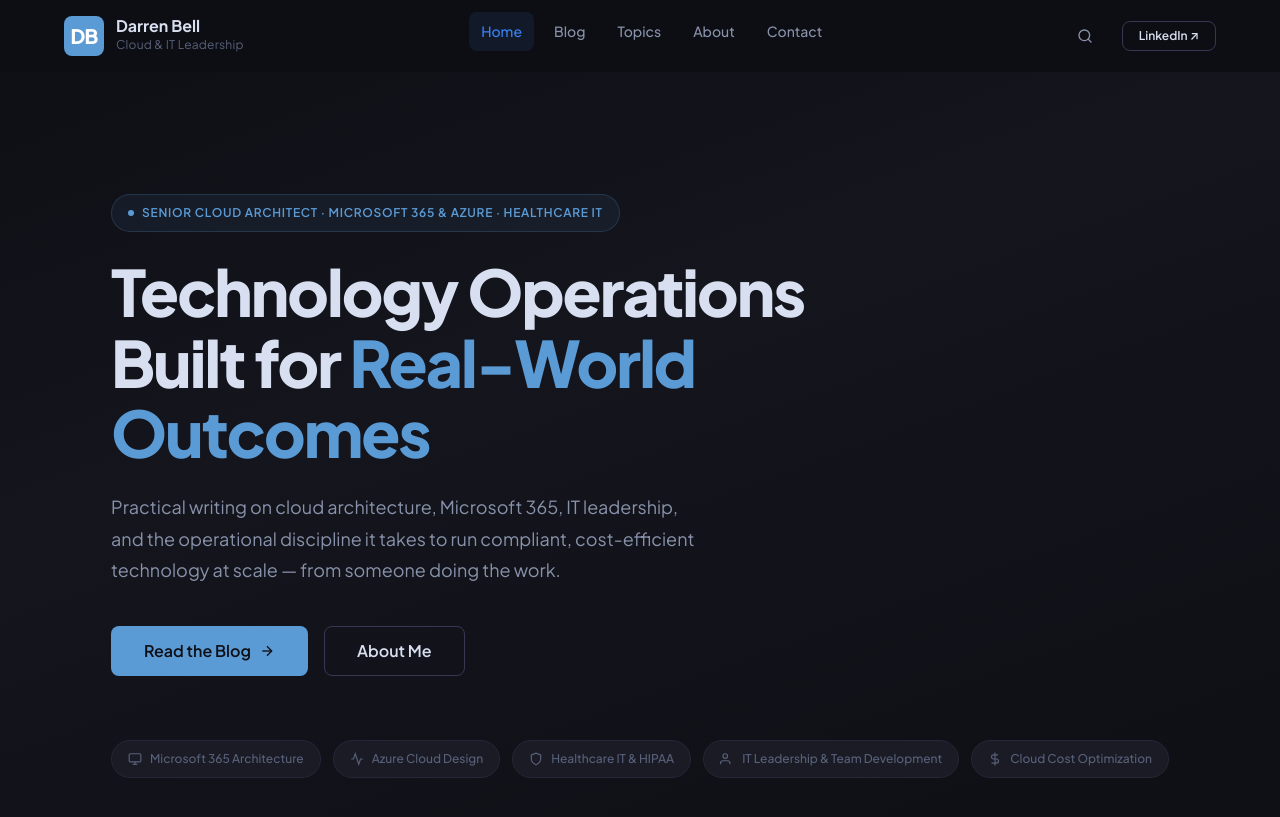
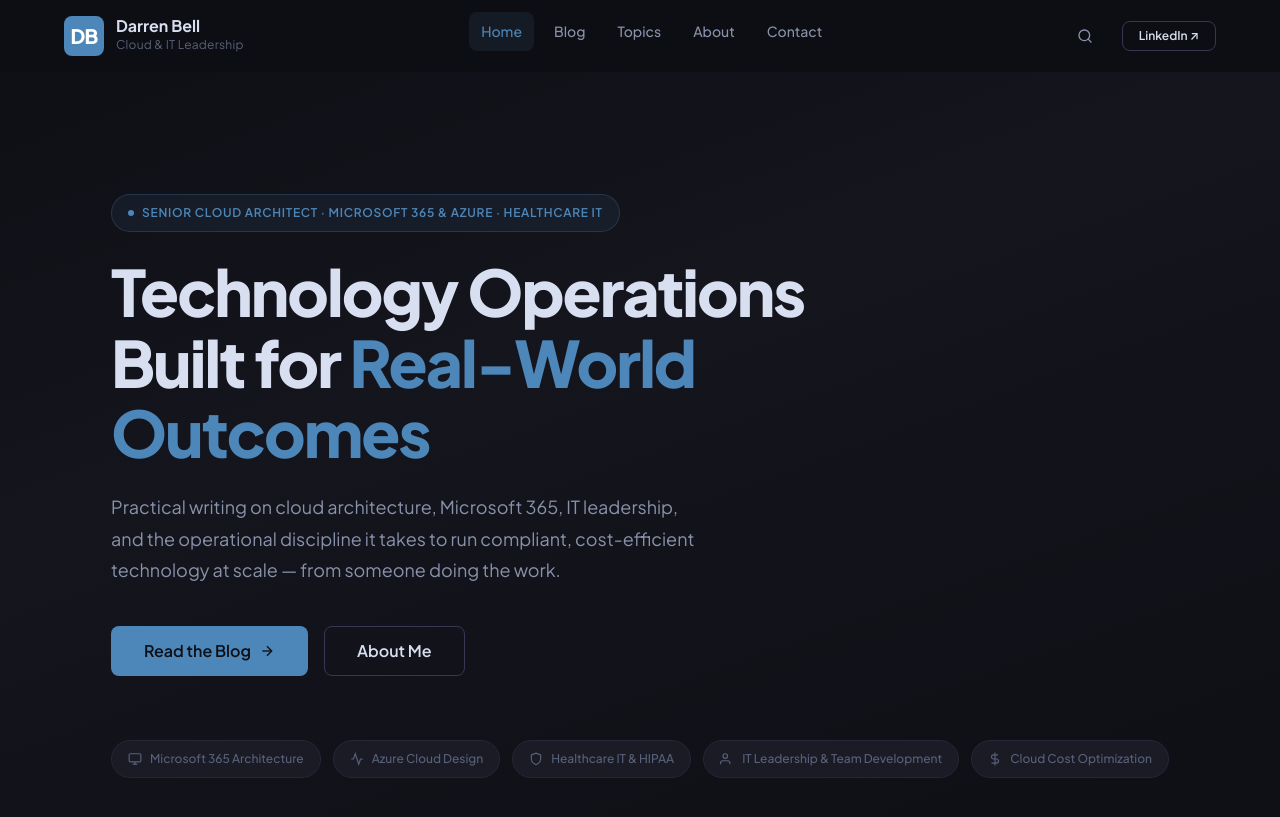
Before and after one commit to darrenbell09/DB_Blog, a Jekyll site: the page built from index.html, in a window 1280 px wide and 900 px high. Shown: the top 817 px of the window. Built offline with Jekyll 4.4.1, drawn with Linux system fonts in a browser that asks for light colours.

Commit message:
Fix color consistency + update photo + deepen steel blue
Color sweep — remove all cyan/bright-blue from UI elements:
- Nav active state: accent-blue → accent-amber + matching rgba bg
- Mobile menu active: accent-blue → accent-amber
- Footer links hover: accent-cyan → accent-amber
- Footer social icons hover: accent-cyan → accent-amber
- Secondary button hover: accent-blue → accent-amber
- Search/contact form focus border: accent-blue → accent-amber
- Search results h3 hover: accent-cyan → accent-amber
- Category block posts hover: accent-cyan → accent-amber
- Author card title + links hover: accent-cyan → accent-amber
- Post content links: accent-cyan → accent-amber
- Post content link hover: accent-blue → steel lighter (#6ba3cc)
- Post callout border: accent-blue → accent-amber
- Post TOC hover: accent-cyan → accent-amber
- Related posts card hover: accent-cyan → accent-amber
- Page hero ::before grid overlay (rgba blue): removed
- Page hero h1 gradient clip-text: removed, solid text-primary

Accent shade: #5b9bd5 → #4d86b8 (deeper, more muted, less website-y)

Avatar: switch from svg placeholder to darren-bell.jpg

https://claude.ai/code/session_017PKE5vkCB3o9Qj9NWR6azF

```diff
--- a/_config.yml
+++ b/_config.yml
@@ -19,7 +19,7 @@ author:
     healthcare, managed services, and regulated industries. Specializing in Microsoft
     365, Azure, identity architecture, and IT cost optimization. I write about what
     it actually takes to build resilient, compliant, and cost-efficient operations.
-  avatar: /assets/images/avatar.svg
+  avatar: /assets/images/darren-bell.jpg
   location: Baton Rouge, Louisiana
   email: ""
   linkedin: "https://www.linkedin.com/in/belldarren/"
--- a/_sass/_components.scss
+++ b/_sass/_components.scss
@@ -39,8 +39,8 @@
 
     &:hover {
       background: $bg-card;
-      border-color: $accent-blue;
-      color: $accent-blue;
+      border-color: $accent-amber;
+      color: $accent-amber;
     }
   }
 
@@ -406,7 +406,7 @@
     &::placeholder { color: $text-muted; }
     &:focus {
       outline: none;
-      border-color: $accent-blue;
+      border-color: $accent-amber;
       box-shadow: $shadow-glow;
     }
   }
@@ -438,7 +438,7 @@
       font-size: $fs-lg;
       font-weight: $fw-bold;
       margin-bottom: $sp-2;
-      a { color: $text-primary; &:hover { color: $accent-cyan; } }
+      a { color: $text-primary; &:hover { color: $accent-amber; } }
     }
 
     p {
@@ -516,7 +516,7 @@
       justify-content: space-between;
       align-items: center;
       gap: $sp-4;
-      &:hover { color: $accent-cyan; }
+      &:hover { color: $accent-amber; }
     }
 
     .post-date {
@@ -576,7 +576,7 @@
 
   &__title {
     font-size: $fs-sm;
-    color: $accent-cyan;
+    color: $accent-amber;
     margin-bottom: $sp-4;
   }
 
@@ -595,7 +595,7 @@
       font-size: $fs-sm;
       font-weight: $fw-medium;
       color: $text-muted;
-      &:hover { color: $accent-cyan; }
+      &:hover { color: $accent-amber; }
     }
   }
 }
--- a/_sass/_layout.scss
+++ b/_sass/_layout.scss
@@ -123,8 +123,8 @@
     }
 
     &.active {
-      color: $accent-blue;
-      background: rgba(59, 130, 246, 0.1);
+      color: $accent-amber;
+      background: rgba(77, 134, 184, 0.1);
     }
   }
 }
@@ -195,7 +195,7 @@
       background: rgba(255,255,255,0.06);
     }
 
-    &.active { color: $accent-blue; }
+    &.active { color: $accent-amber; }
   }
 }
 
@@ -247,7 +247,7 @@
     a {
       font-size: $fs-sm;
       color: $text-secondary;
-      &:hover { color: $accent-cyan; }
+      &:hover { color: $accent-amber; }
     }
   }
 
@@ -286,7 +286,7 @@
       &:hover {
         background: $bg-card-hover;
         border-color: $border-light;
-        color: $accent-cyan;
+        color: $accent-amber;
       }
     }
   }
@@ -303,24 +303,10 @@
   position: relative;
   overflow: hidden;
 
-  &::before {
-    content: '';
-    position: absolute;
-    inset: 0;
-    background-image:
-      linear-gradient(rgba(59,130,246,0.03) 1px, transparent 1px),
-      linear-gradient(90deg, rgba(59,130,246,0.03) 1px, transparent 1px);
-    background-size: 40px 40px;
-    pointer-events: none;
-  }
-
   h1 {
     font-size: $fs-4xl;
     font-weight: $fw-extrabold;
-    background: $gradient-brand;
-    -webkit-background-clip: text;
-    -webkit-text-fill-color: transparent;
-    background-clip: text;
+    color: $text-primary;
     margin-bottom: $sp-4;
 
     @media (max-width: $bp-md) { font-size: $fs-3xl; }
--- a/_sass/_post.scss
+++ b/_sass/_post.scss
@@ -134,15 +134,15 @@
 
     // Links within content
     a {
-      color: $accent-cyan;
+      color: $accent-amber;
       text-decoration: underline;
       text-underline-offset: 3px;
-      text-decoration-color: rgba(6, 182, 212, 0.4);
+      text-decoration-color: rgba(77, 134, 184, 0.4);
       transition: color $t-fast, text-decoration-color $t-fast;
 
       &:hover {
-        color: $accent-blue;
-        text-decoration-color: $accent-blue;
+        color: #6ba3cc;
+        text-decoration-color: #6ba3cc;
       }
     }
 
@@ -164,7 +164,7 @@
     .callout {
       background: rgba(59, 130, 246, 0.08);
       border: 1px solid rgba(59, 130, 246, 0.2);
-      border-left: 4px solid $accent-blue;
+      border-left: 4px solid $accent-amber;
       border-radius: 0 $radius-md $radius-md 0;
       padding: $sp-5 $sp-6;
       margin: $sp-8 0;
@@ -194,7 +194,7 @@
 
     ul { padding-left: $sp-4; list-style: none; }
     li { margin-bottom: $sp-2; }
-    a { color: $text-secondary; font-size: $fs-xs; &:hover { color: $accent-cyan; } }
+    a { color: $text-secondary; font-size: $fs-xs; &:hover { color: $accent-amber; } }
   }
 }
 
@@ -307,7 +307,7 @@
       font-size: $fs-base;
       font-weight: $fw-semibold;
       margin-bottom: $sp-2;
-      a { color: $text-primary; &:hover { color: $accent-cyan; } }
+      a { color: $text-primary; &:hover { color: $accent-amber; } }
     }
 
     .date {
--- a/_sass/_variables.scss
+++ b/_sass/_variables.scss
@@ -26,7 +26,7 @@ $accent-blue:     #3b82f6;   // tags only
 $accent-cyan:     #06b6d4;   // tags only
 $accent-green:    #10b981;   // tags only
 $accent-purple:   #8b5cf6;   // tags only
-$accent-amber:    #5b9bd5;   // PRIMARY accent — steel blue
+$accent-amber:    #4d86b8;   // PRIMARY accent — steel blue (muted, deeper)
 
 // ---- Gradients ----
 $gradient-brand:    #{$accent-amber};
```
